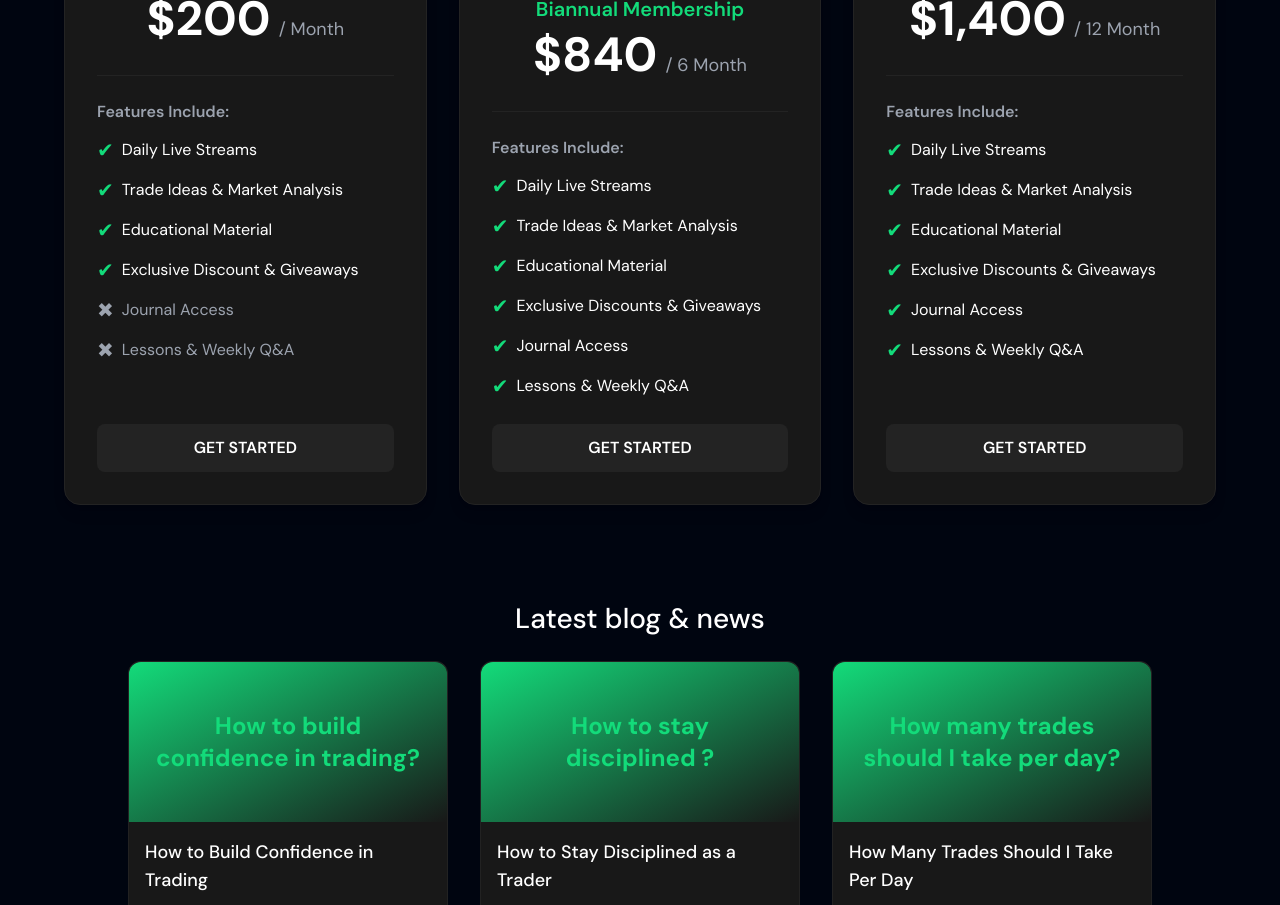
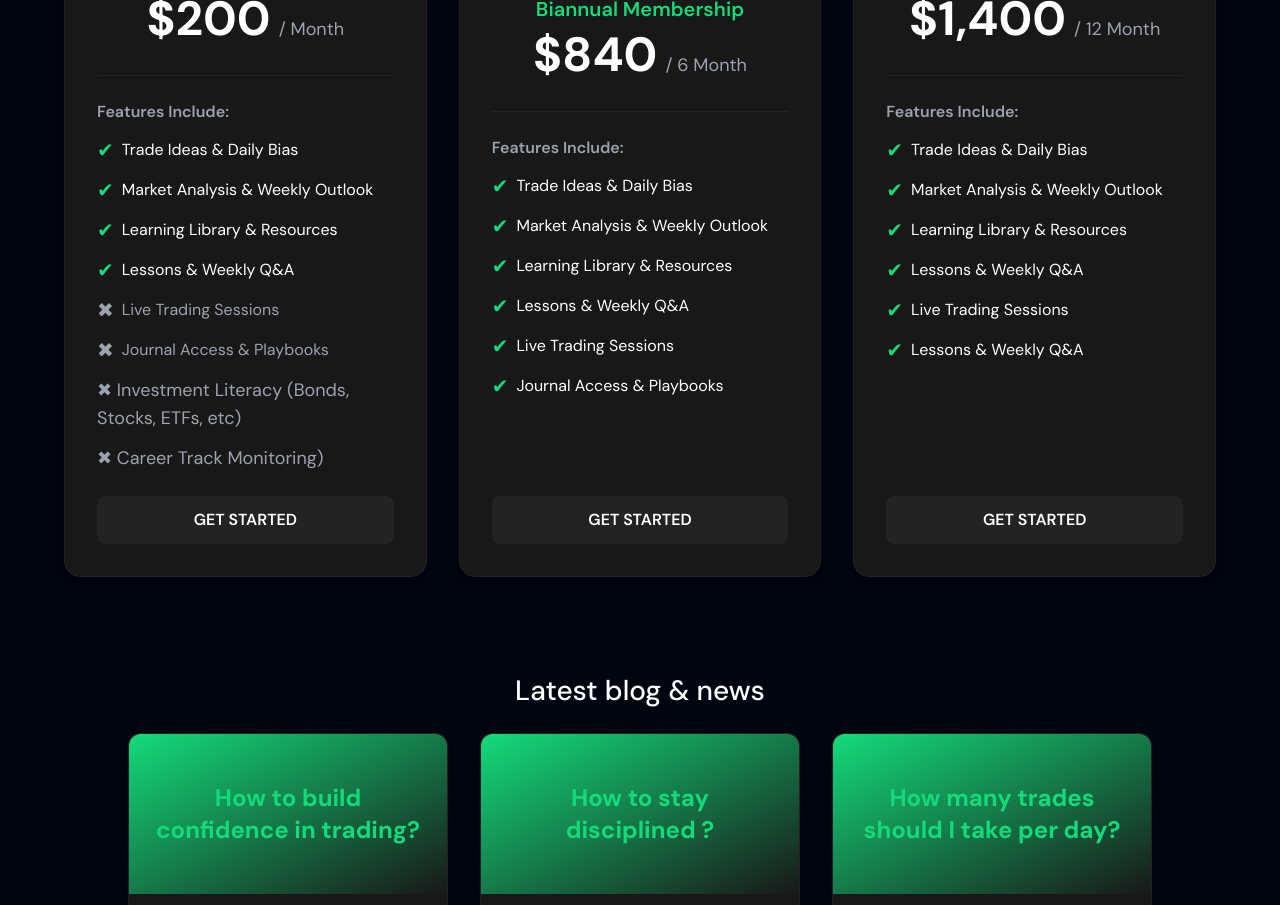
Before and after one commit to devosumba/Vaultmont-Lab, a Next.js app: page / in a window 1280 px wide. Shown: the part 6560-7465 px from the top of the page. Built offline with nearby package versions, Linux system fonts and the light colour scheme.

Commit message:
Add 'Career Track Monitoring' below 'Investment Literacy' in Monthly Membership grid

```diff
--- a/src/components/Home/FAQ/index.tsx
+++ b/src/components/Home/FAQ/index.tsx
@@ -1,5 +1,30 @@
 "use client";
 import React from "react";
+
+// Typing animation for '{ PRICING }' that loops infinitely
+const TypingPricing: React.FC = () => {
+  const text = "{ PRICING }";
+  const [displayed, setDisplayed] = React.useState("");
+  const [charIdx, setCharIdx] = React.useState(0);
+  React.useEffect(() => {
+    let timeout: NodeJS.Timeout;
+    if (charIdx <= text.length) {
+      timeout = setTimeout(() => {
+        setDisplayed(text.slice(0, charIdx));
+        setCharIdx(charIdx + 1);
+      }, 90);
+    } else {
+      timeout = setTimeout(() => {
+        setDisplayed("");
+        setCharIdx(0);
+      }, 700);
+    }
+    return () => clearTimeout(timeout);
+  }, [charIdx, text]);
+  return (
+    <div className="text-[#13db7a] text-base font-semibold mb-2 tracking-wide text-center w-full">{displayed}</div>
+  );
+};
 
 
 // Typing animation for '{ OUR TEAM }' that loops infinitely
@@ -197,7 +222,7 @@ export default function FAQ() {
   {/* Pricing Section */}
   <section className="py-12 bg-darkmode flex flex-col items-center">
     <div id="pricing">
-  <div className="text-[#13db7a] text-base font-semibold mb-2 tracking-wide text-center w-full">{'{ PRICING }'}</div>
+  <TypingPricing />
       <h2 className="text-3xl sm:text-4xl md:text-5xl font-medium text-white mb-4 leading-tight text-center">Discover Our Payment Plans</h2>
       <p className="text-gray-300 text-base sm:text-lg md:text-xl text-center mb-8 sm:mb-10 max-w-2xl mx-auto">Explore tailored subscription options that balance flexibility and value, granting you seamless entry into our community.</p>
     </div>
@@ -213,12 +238,14 @@ export default function FAQ() {
             <div className="w-full mb-6">
               <div className="text-gray-400 text-base font-semibold mb-3">Features Include:</div>
               <ul className="space-y-3">
-                <li className="flex items-center gap-2 text-white"><span className="text-[#13db7a] text-xl">✔</span> Daily Live Streams</li>
-                <li className="flex items-center gap-2 text-white"><span className="text-[#13db7a] text-xl">✔</span> Trade Ideas & Market Analysis</li>
-                <li className="flex items-center gap-2 text-white"><span className="text-[#13db7a] text-xl">✔</span> Educational Material</li>
-                <li className="flex items-center gap-2 text-white"><span className="text-[#13db7a] text-xl">✔</span> Exclusive Discount & Giveaways</li>
-                <li className="flex items-center gap-2 text-gray-400"><span className="text-gray-400 text-xl">✖</span> Journal Access</li>
-                <li className="flex items-center gap-2 text-gray-400"><span className="text-gray-400 text-xl">✖</span> Lessons & Weekly Q&A</li>
+                <li className="flex items-center gap-2 text-white"><span className="text-[#13db7a] text-xl">✔</span> Trade Ideas & Daily Bias</li>
+                <li className="flex items-center gap-2 text-white"><span className="text-[#13db7a] text-xl">✔</span> Market Analysis & Weekly Outlook</li>
+                <li className="flex items-center gap-2 text-white"><span className="text-[#13db7a] text-xl">✔</span> Learning Library & Resources</li>
+                <li className="flex items-center gap-2 text-white"><span className="text-[#13db7a] text-xl">✔</span> Lessons & Weekly Q&A</li>
+                <li className="flex items-center gap-2 text-gray-400"><span className="text-gray-400 text-xl">✖</span> Live Trading Sessions</li>
+                <li className="flex items-center gap-2 text-gray-400"><span className="text-gray-400 text-xl">✖</span> Journal Access & Playbooks</li>
+                <li className="flex items-center text-gray-400 text-base md:text-lg text-left"><span className="text-gray-400">✖ Investment Literacy (Bonds,<br/>Stocks, ETFs, etc)</span></li>
+                <li className="flex items-center text-gray-400 text-base md:text-lg text-left"><span className="text-gray-400">✖ Career Track Monitoring)</span></li>
               </ul>
             </div>
             <button className="w-full bg-[#232323] text-white font-semibold py-3 rounded-lg mt-auto hover:bg-[#13db7a] hover:text-darkmode transition">GET STARTED</button>
@@ -235,12 +262,12 @@ export default function FAQ() {
             <div className="w-full mb-6">
               <div className="text-gray-400 text-base font-semibold mb-3">Features Include:</div>
               <ul className="space-y-3">
-                <li className="flex items-center gap-2 text-white"><span className="text-[#13db7a] text-xl">✔</span> Daily Live Streams</li>
-                <li className="flex items-center gap-2 text-white"><span className="text-[#13db7a] text-xl">✔</span> Trade Ideas & Market Analysis</li>
-                <li className="flex items-center gap-2 text-white"><span className="text-[#13db7a] text-xl">✔</span> Educational Material</li>
-                <li className="flex items-center gap-2 text-white"><span className="text-[#13db7a] text-xl">✔</span> Exclusive Discounts & Giveaways</li>
-                <li className="flex items-center gap-2 text-white"><span className="text-[#13db7a] text-xl">✔</span> Journal Access</li>
+                <li className="flex items-center gap-2 text-white"><span className="text-[#13db7a] text-xl">✔</span> Trade Ideas & Daily Bias</li>
+                <li className="flex items-center gap-2 text-white"><span className="text-[#13db7a] text-xl">✔</span> Market Analysis & Weekly Outlook</li>
+                <li className="flex items-center gap-2 text-white"><span className="text-[#13db7a] text-xl">✔</span> Learning Library & Resources</li>
                 <li className="flex items-center gap-2 text-white"><span className="text-[#13db7a] text-xl">✔</span> Lessons & Weekly Q&A</li>
+                <li className="flex items-center gap-2 text-white"><span className="text-[#13db7a] text-xl">✔</span> Live Trading Sessions</li>
+                <li className="flex items-center gap-2 text-white"><span className="text-[#13db7a] text-xl">✔</span> Journal Access & Playbooks</li>
               </ul>
             </div>
             <button className="w-full bg-[#232323] text-white font-semibold py-3 rounded-lg mt-auto hover:bg-[#13db7a] hover:text-darkmode transition">GET STARTED</button>
@@ -256,11 +283,11 @@ export default function FAQ() {
             <div className="w-full mb-6">
               <div className="text-gray-400 text-base font-semibold mb-3">Features Include:</div>
               <ul className="space-y-3">
-                <li className="flex items-center gap-2 text-white"><span className="text-[#13db7a] text-xl">✔</span> Daily Live Streams</li>
-                <li className="flex items-center gap-2 text-white"><span className="text-[#13db7a] text-xl">✔</span> Trade Ideas & Market Analysis</li>
-                <li className="flex items-center gap-2 text-white"><span className="text-[#13db7a] text-xl">✔</span> Educational Material</li>
-                <li className="flex items-center gap-2 text-white"><span className="text-[#13db7a] text-xl">✔</span> Exclusive Discounts & Giveaways</li>
-                <li className="flex items-center gap-2 text-white"><span className="text-[#13db7a] text-xl">✔</span> Journal Access</li>
+                <li className="flex items-center gap-2 text-white"><span className="text-[#13db7a] text-xl">✔</span> Trade Ideas & Daily Bias</li>
+                <li className="flex items-center gap-2 text-white"><span className="text-[#13db7a] text-xl">✔</span> Market Analysis & Weekly Outlook</li>
+                <li className="flex items-center gap-2 text-white"><span className="text-[#13db7a] text-xl">✔</span> Learning Library & Resources</li>
+                <li className="flex items-center gap-2 text-white"><span className="text-[#13db7a] text-xl">✔</span> Lessons & Weekly Q&A</li>
+                <li className="flex items-center gap-2 text-white"><span className="text-[#13db7a] text-xl">✔</span> Live Trading Sessions</li>
                 <li className="flex items-center gap-2 text-white"><span className="text-[#13db7a] text-xl">✔</span> Lessons & Weekly Q&A</li>
               </ul>
             </div>
```
